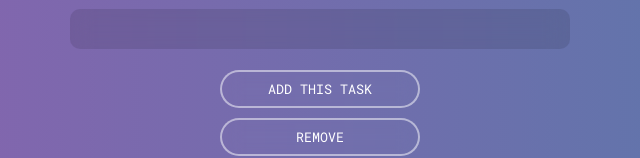
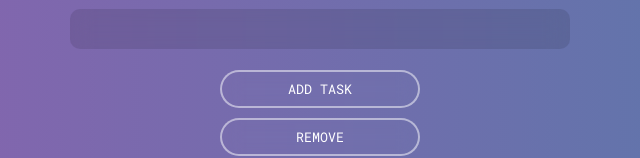
Before and after one commit to Krishdhana/to-do-web, a plain HTML site: page index.html in a window 1280 px wide. Shown: the part 671-829 px from the top of the page, 320-960 px from the left. Drawn offline with Linux system fonts and the light colour scheme; a web font is replaced by a local one.

Commit message:
Changed title

```diff
--- a/index.html
+++ b/index.html
@@ -22,7 +22,7 @@
       </div>
       <div class="con">
         <input class="text" type="text" />
-        <button class="btn-add">Add this Task</button>
+        <button class="btn-add">Add Task</button>
         <button class="btn-clear">Remove</button>
       </div>
       <div class="color-grp">
```
